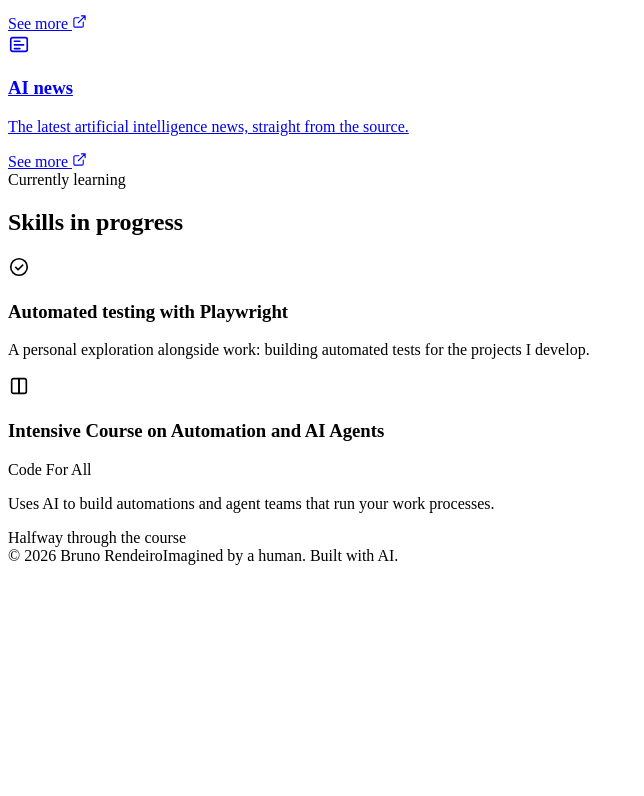
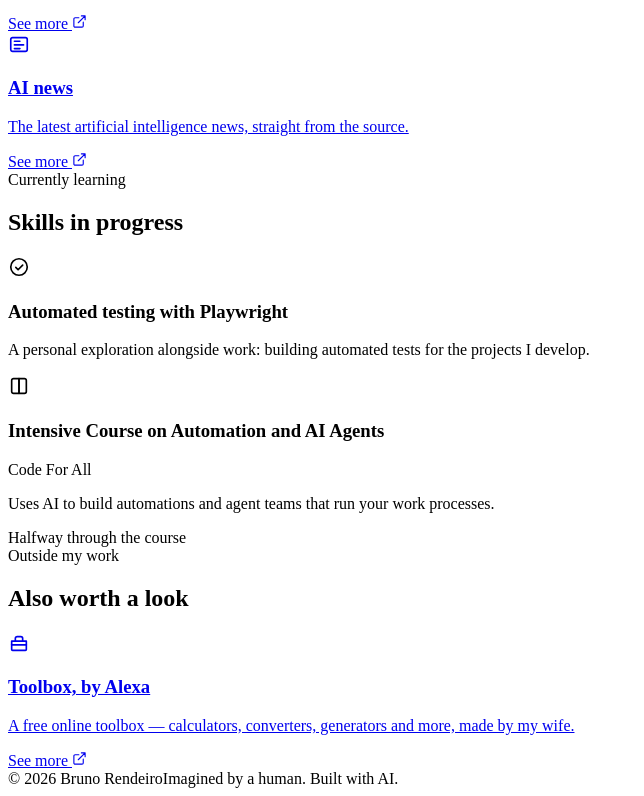
Before and after one commit to brunorendeiro/vibe-portfolio, a React (Vite) app: page / in a window 1280 px wide. Shown: the part 1577-2373 px from the top of the page, without its empty margins (0-644 px from the left). Before the commit the page ends 2150 px from the top, so only its background shows below. Built offline with nearby package versions, Linux system fonts and the light colour scheme; the HTML template or start-up script is replaced by a standard one.

Commit message:
Add a shoutout section linking to Alexa's Toolbox app
A small "Outside my work" section on the dashboard, separate from the
project grid, pointing to my wife's toolbox app.

```diff
--- a/src/App.tsx
+++ b/src/App.tsx
@@ -10,6 +10,7 @@ const contactEmail = 'brunorendeiro88@gmail.com'
 const cvUrl = 'https://personal-3gam9sjy.outsystemscloud.com/BRendeiroCV/Home'
 const leaderboardUrl = 'https://arena.ai/leaderboard/agent'
 const aiNewsUrl = 'https://techcrunch.com/category/artificial-intelligence/'
+const toolboxUrl = 'https://toolbox-by-alexa.vercel.app/tools'
 
 const icons = {
   dashboard: <><rect x="3" y="3" width="7" height="7" rx="2"/><rect x="14" y="3" width="7" height="7" rx="2"/><rect x="3" y="14" width="7" height="7" rx="2"/><rect x="14" y="14" width="7" height="7" rx="2"/></>,
@@ -29,6 +30,7 @@ const icons = {
   news: <><rect x="3" y="5" width="18" height="15" rx="2"/><path d="M7 9h6M7 13h10M7 17h6"/></>,
   test: <><circle cx="12" cy="12" r="9"/><path d="m8.5 12.5 2.5 2.5 5-5"/></>,
   course: <><path d="M4 6a2 2 0 0 1 2-2h6v16H6a2 2 0 0 1-2-2V6Z"/><path d="M20 6a2 2 0 0 0-2-2h-6v16h6a2 2 0 0 0 2-2V6Z"/></>,
+  toolbox: <><path d="M4 10h16v9a1 1 0 0 1-1 1H5a1 1 0 0 1-1-1v-9Z"/><path d="M8 10V7a2 2 0 0 1 2-2h4a2 2 0 0 1 2 2v3"/><path d="M4 14h16"/></>,
 }
 
 function Icon({ name, size = 20 }: { name: keyof typeof icons; size?: number }) {
@@ -281,6 +283,20 @@ function Dashboard({ navigate, locale }: { navigate: (route: Route) => void; loc
         </div>
       </div>
     </section>
+
+    <section className="section-block friends-section">
+      <div className="section-heading"><div><span>{t.friendsKicker}</span><h2>{t.friendsTitle}</h2></div></div>
+      <div className="resources-grid">
+        <a className="resource-card" href={toolboxUrl} target="_blank" rel="noreferrer">
+          <span className="resource-icon"><Icon name="toolbox" size={22} /></span>
+          <div>
+            <h3>{t.toolboxTitle}</h3>
+            <p>{t.toolboxBody}</p>
+            <span className="resource-link">{t.resourceLinkLabel} <Icon name="external" size={15} /></span>
+          </div>
+        </a>
+      </div>
+    </section>
   </main>
 }
 
--- a/src/i18n.ts
+++ b/src/i18n.ts
@@ -97,6 +97,10 @@ type UiStrings = {
   courseProvider: string
   courseBody: string
   courseInProgress: string
+  friendsKicker: string
+  friendsTitle: string
+  toolboxTitle: string
+  toolboxBody: string
 }
 
 export const ui: Record<Locale, UiStrings> = {
@@ -167,6 +171,10 @@ export const ui: Record<Locale, UiStrings> = {
     courseProvider: 'Code For All',
     courseBody: 'Usa IA para construir automações e equipas de agentes que executam processos do teu trabalho.',
     courseInProgress: 'A meio do curso',
+    friendsKicker: 'Fora do meu trabalho',
+    friendsTitle: 'Também vale a pena espreitar',
+    toolboxTitle: 'Toolbox, por Alexa',
+    toolboxBody: 'Uma caixa de ferramentas online gratuita — calculadoras, conversores, geradores e mais, feita pela minha mulher.',
   },
   en: {
     goHome: 'Go to homepage',
@@ -235,6 +243,10 @@ export const ui: Record<Locale, UiStrings> = {
     courseProvider: 'Code For All',
     courseBody: 'Uses AI to build automations and agent teams that run your work processes.',
     courseInProgress: 'Halfway through the course',
+    friendsKicker: 'Outside my work',
+    friendsTitle: 'Also worth a look',
+    toolboxTitle: 'Toolbox, by Alexa',
+    toolboxBody: 'A free online toolbox — calculators, converters, generators and more, made by my wife.',
   },
   de: {
     goHome: 'Zur Startseite',
@@ -303,5 +315,9 @@ export const ui: Record<Locale, UiStrings> = {
     courseProvider: 'Code For All',
     courseBody: 'Nutzt KI, um Automatisierungen und Agenten-Teams zu bauen, die deine Arbeitsprozesse ausführen.',
     courseInProgress: 'Kurs zur Hälfte abgeschlossen',
+    friendsKicker: 'Abseits meiner Arbeit',
+    friendsTitle: 'Auch einen Blick wert',
+    toolboxTitle: 'Toolbox, von Alexa',
+    toolboxBody: 'Eine kostenlose Online-Toolbox — Rechner, Umrechner, Generatoren und mehr, gemacht von meiner Frau.',
   },
 }
```
